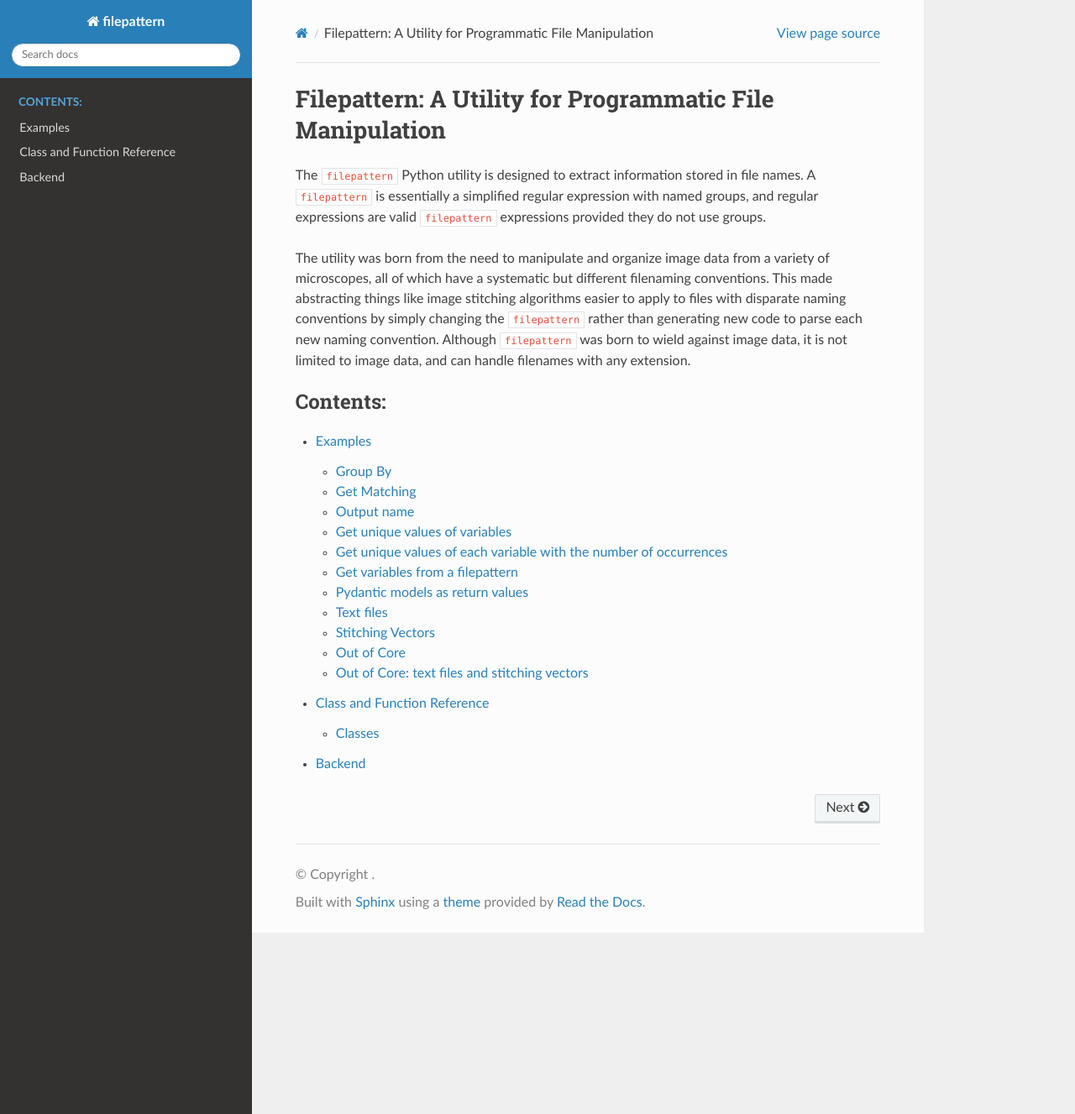
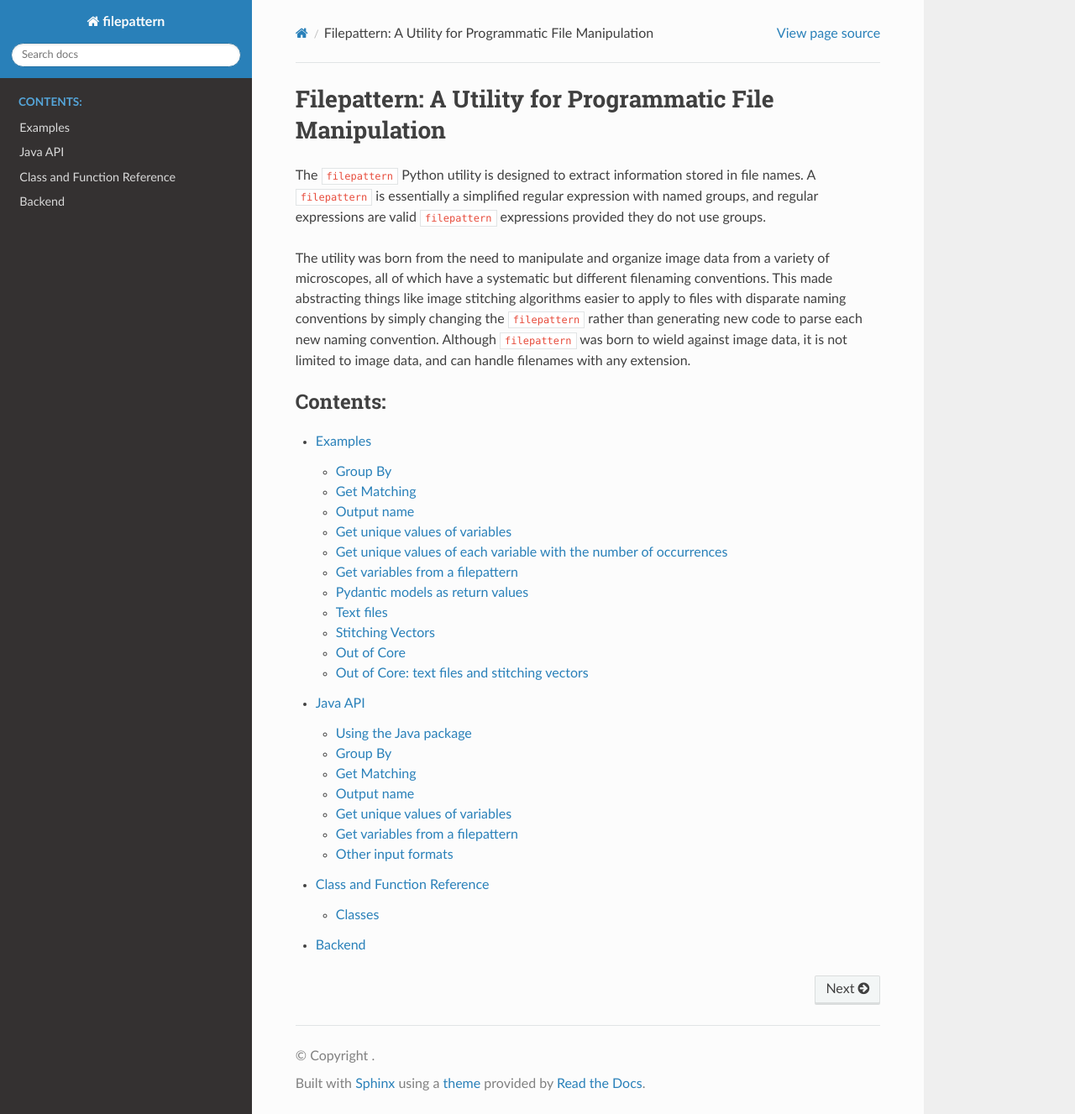
Before and after one commit to PolusAI/filepattern, a Sphinx documentation site: the page built from docs/source/Home.rst, in a window 1280 px wide and 1327 px high. Shown: the whole window at 84% size. Built offline with Sphinx 7.4.7 and the Read the Docs theme 2.0.0, drawn with Linux system fonts in a browser that asks for light colours; some of the changed lines change nothing that is shown.

Commit message:
Add Java documentation

```diff
--- a/docs/source/Home.rst
+++ b/docs/source/Home.rst
@@ -20,5 +20,6 @@ not limited to image data, and can handle filenames with any extension.
    :caption: Contents:
 
    Examples
+   Java
    Reference
    Backend
--- /dev/null
+++ b/docs/source/Java.rst
@@ -0,0 +1,267 @@
+===========================
+Java API
+===========================
+
+Filepattern also supplies support in Java through bindings from the same C++ backend used by the Python API.
+To install the Java package, a Maven build is supplied along with a jar on the Github.
+
+To build the filepattern package from source, clone the Github repo for filepattern and then run `mvn clean install`
+from the root directory of filepattern to build the package. Alternatively, the jar can be downloaded from the Github repo
+and used directly.
+
+
+~~~~~~~~~~~~~~~~~~~~~~
+Using the Java package
+~~~~~~~~~~~~~~~~~~~~~~
+
+To use the Java api after installing filepattern, import the `filepattern.java` library. Next, a FilePattern object can be constructed
+using a Builder, as shown below.
+
+.. code-block:: java
+
+    FilePattern fp = null;
+    try {
+        fp = new FilePattern.FilePatternBuilder("test_fp_data")
+            .recursive(false)
+            .filePattern("img_r00{r:d}_c00{c:d}_{channel:c+}.tif")
+            .suppressWarnings(false)
+            .blockSize("").build();
+    } catch (Exception e) {
+        System.out.println("Error creating FilePattern object.");
+    }
+
+The arguments in the Builder will control the following:
+
+* recursive: Recursively iterate through subdirectories of the given path
+* filePattern: The filepattern to match the filenames in the directory to
+* suppressWarnings: Suppress warnings given by filepattern
+* blockSize: The size of blocks used in out-of-core processing
+
+Note that just the path can be supplied when the filepattern is provided within the path.
+This allows for directory names to be captured.
+
+~~~~~~~~
+Group By
+~~~~~~~~
+
+If images need to be processed in a specific order, for example by the row
+number, the ``group_by`` function is used. With the directory
+
+.. code-block:: bash
+
+    img_r001_c001_DAPI.tif
+    img_r002_c001_DAPI.tif
+    img_r001_c001_TXREAD.tif
+    img_r002_c001_TXREAD.tif
+    img_r001_c001_GFP.tif
+    img_r002_c001_GFP.tif
+
+
+the images can be returned in groups where ``r`` is held constant by passing the parameter `"r"`` to the iterator.
+
+.. code-block:: java
+
+    FilePattern files = null;
+    try {
+        files = new FilePattern.FilePatternBuilder("path/to/directory")
+            .filePattern("img_r{r:ddd}_c{c:ddd}_{channel:c+}.tif").build();
+    } catch (Exception e) {
+        System.out.println("Error creating FilePattern object.");
+    }
+
+    ArrayList<Pair<ArrayList<Pair<String, Object>>, ArrayList<Pair<HashMap<String, Object>, ArrayList<Path>>>>> result = new ArrayList<>();
+
+    fp.setGroup("r");
+
+    for (Iterator<?> i = fp.iterator(); i.hasNext(); ) {
+        System.out.println((Pair<ArrayList<Pair<String, Object>>, ArrayList<Pair<HashMap<String, Object>, ArrayList<Path>>>>) i.next());
+    }
+
+
+
+The output is:
+
+.. code-block:: bash
+
+   ('r': 1, [({'c': 1, 'channel': 'DAPI', 'file': 0, 'r': 1},
+    ['/path/to/directory/img_r001_c001_DAPI.tif']),
+    ({'c': 1, 'channel': 'TXREAD', 'file': 0, 'r': 1},
+    ['/path/to/directory/img_r001_c001_TXREAD.tif']),
+    ({'c': 1, 'channel': 'GFP', 'file': 0, 'r': 1},
+    ['/path/to/directory/img_r001_c001_GFP.tif'])])
+   ('r': 2, [({'c': 1, 'channel': 'DAPI', 'file': 0, 'r': 2},
+    ['/path/to/directory/img_r002_c001_DAPI.tif']),
+    ({'c': 1, 'channel': 'GFP', 'file': 0, 'r': 2},
+    ['/path/to/directory/img_r002_c001_GFP.tif']),
+    ({'c': 1, 'channel': 'TXREAD', 'file': 0, 'r': 2},
+    ['/path/to/directory/img_r002_c001_TXREAD.tif'])])
+
+
+~~~~~~~~~~~~
+Get Matching
+~~~~~~~~~~~~
+
+To get files where the variable matches a value, the ``get_matching`` method is used.
+For example, if only files from the TXREAD channel are needed, then this channel can be specified in the iterator function as follows.
+
+.. code-block:: java
+
+    FilePattern fp = null;
+
+    FilePattern files = null;
+    try {
+        files = new FilePattern.FilePatternBuilder("path/to/directory")
+            .filePattern("img_r{r:ddd}_c{c:ddd}_{channel:c+}.tif").build();
+    } catch (Exception e) {
+        System.out.println("Error creating FilePattern object.");
+    }
+
+    ArrayList<Pair<HashMap<String, Object>, ArrayList<Path>>> result = new ArrayList<Pair<HashMap<String, Object>, ArrayList<Path>>>();
+
+    HashMap<String, Object> matching = new HashMap<>();
+    matching.put("channel", "TXREAD");
+
+    for (Iterator<?> i = fp.iterator(matching); i.hasNext(); ) {
+        result.add((Pair<HashMap<String, Object>, ArrayList<Path>>) i.next());
+    }
+
+    System.out.println(result)
+
+The output is:
+
+.. code-block:: bash
+
+    [({'c': 1, 'channel': 'TXREAD', 'r': 1},
+    ['/path/to/directory/img_r001_c001_TXREAD.tif']),
+    ({'c': 1, 'channel': 'TXREAD', 'r': 2},
+    ['/path/to/directory/img_r002_c001_TXREAD.tif'])]:
+
+~~~~~~~~~~~~~~
+Output name
+~~~~~~~~~~~~~~
+The ``output_name`` method takes in a list of filenames, for example the output of the filepattern iterator, and returns a single filename that captures
+all variables from the list of files. If a variable is constant through the list, the variable value will be in the returned
+name. If a variable is not constant, the minimum and maximum values will appear in the returned name in
+the form "(min-max)".
+
+For example, if the directory of files contains
+
+.. code-block:: bash
+
+    img_r001_c001.tif
+    img_r001_c002.tif
+    img_r001_c003.tif
+
+The result of creating a ``filepattern`` object with the pattern ``img_r{r:ddd}_c{c:ddd}.tif`` and iterating over the files and appending them to a list will be
+
+.. code-block:: bash
+
+    [({'c': 1, 'r': 1},
+    [PosixPath('/path/to/directory/img_r001_c001.tif')]),
+    ({'c': 2, 'r': 1},
+    [PosixPath('/path/to/directory/img_r001_c002.tif')]),
+    ({'c': 3, 'r': 1},
+    [PosixPath('/path/to/directory/img_r001_c003.tif')])]
+
+If this list is named ``files``, then ``output_name`` can be used as:
+
+.. code-block:: java
+
+    name = fp.outputName(files)
+
+    print(name)
+
+The output is:
+
+.. code-block:: bash
+
+    img_r001_c(001-003).tif
+
+Note that this function currently only works on numeric differences in the files. If there are string differences, such as channel names,
+``outputName`` will not work on the files.
+
+~~~~~~~~~~~~~~~~~~~~~~~~~~~~~~
+Get unique values of variables
+~~~~~~~~~~~~~~~~~~~~~~~~~~~~~~
+
+To get the values that occur for each of the variables in a file, the ``get_unique_values``
+function is used. This function takes in variable names as string as the arguments and returns
+a dictionary mapping the variable name to a set containing the values of the variable.
+
+Consider the directory containing the files
+
+.. code-block:: bash
+
+    img_r001_c001.tif
+    img_r001_c002.tif
+    img_r001_c003.tif
+
+with the filepattern ``img_r{r:ddd}_c{c:ddd}.tif``. This filepattern contains two variables,
+``r`` and ``c``. Therefore, the ``get_unique_values`` function can take in ``'r'``, ``'c'``, or ``'r', 'c'``
+as the argument(s). If no arguments are passed, this will have an equivalent return values as
+if all variables were passed to the function.
+
+.. code-block:: java
+
+    values = fp.getUniqueValues("r", "c")
+
+    System.out.println(values)
+
+The output is:
+
+.. code-block:: bash
+
+    {'c': {1, 2, 3}, 'r': {1}}
+
+As mentioned earlier, it is also possible to pass a subset of the available variables:
+
+.. code-block:: java
+
+    values = fp.getUniqueValues("c")
+
+    print(values)
+
+The output in this case is:
+
+.. code-block:: bash
+
+    {'c': {1, 2, 3}}
+
+~~~~~~~~~~~~~~~~~~~~~~~~~~~~~~~~
+Get variables from a filepattern
+~~~~~~~~~~~~~~~~~~~~~~~~~~~~~~~~
+
+To get the variables that are contained in a ``filepattern``, the ``get_variables`` method is used.
+This method takes in no arguments and returns a list of strings containing the variable names from
+the ``filepattern``. For example,
+
+.. code-block:: java
+
+    FilePattern fp = null;
+
+    FilePattern files = null;
+    try {
+        files = new FilePattern.FilePatternBuilder("path/to/directory")
+            .filePattern("img_r{r:ddd}_c{c:ddd}.tif").build();
+    } catch (Exception e) {
+        System.out.println("Error creating FilePattern object.");
+    }
+
+    variables = fp.getVariables()
+
+    System.out.println(variables)
+
+the output will be
+
+.. code-block:: bash
+
+    ["r", "c"]
+
+~~~~~~~~~~~~~~~~~~~~~~~~~~~~~~~~
+Other input formats
+~~~~~~~~~~~~~~~~~~~~~~~~~~~~~~~~
+
+The Java API is also able to process stitching vectors and text files in the same manner as the Python API. For more information
+on these file formats, see the Python documentation. The Java API will handle these formats in the same method
+as processing a directory. To use these formats, replace the directory path in the constructor with
+a path to the text file or stitching vector. All of the same methods as the directory parsing can then be used with these formats.
```
